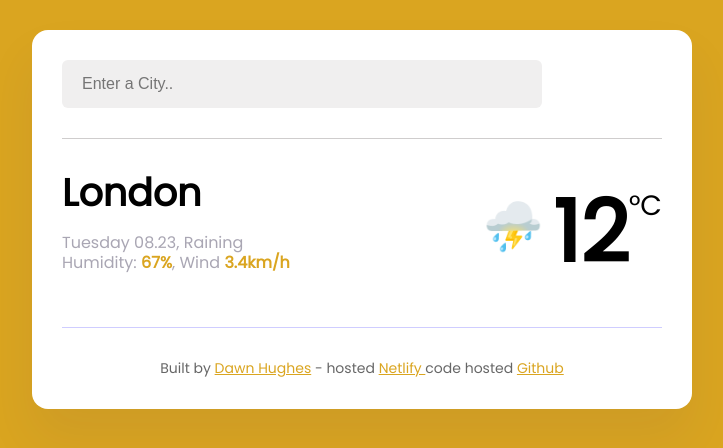
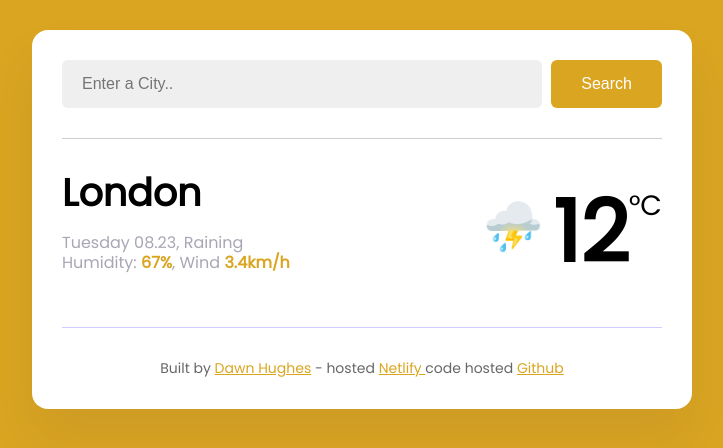
Before and after one commit to FedDawb/VanillaWeatherProject, a plain HTML site: page index.html in a window 1280 px wide. Shown: the whole page, without its empty margins (278-1001 px from the left). Drawn offline with nearby package versions, Linux system fonts and the light colour scheme.

Commit message:
updating some errors with the button

```diff
--- a/index.html
+++ b/index.html
@@ -30,7 +30,7 @@
             id="search-form-input"
             class="search-form-input"
           />
-          <form class="search-form" id="search-form">
+          <input type="submit" value="Search" class="search-form-button"/>
       </form>
       </header>
       <main>
```
